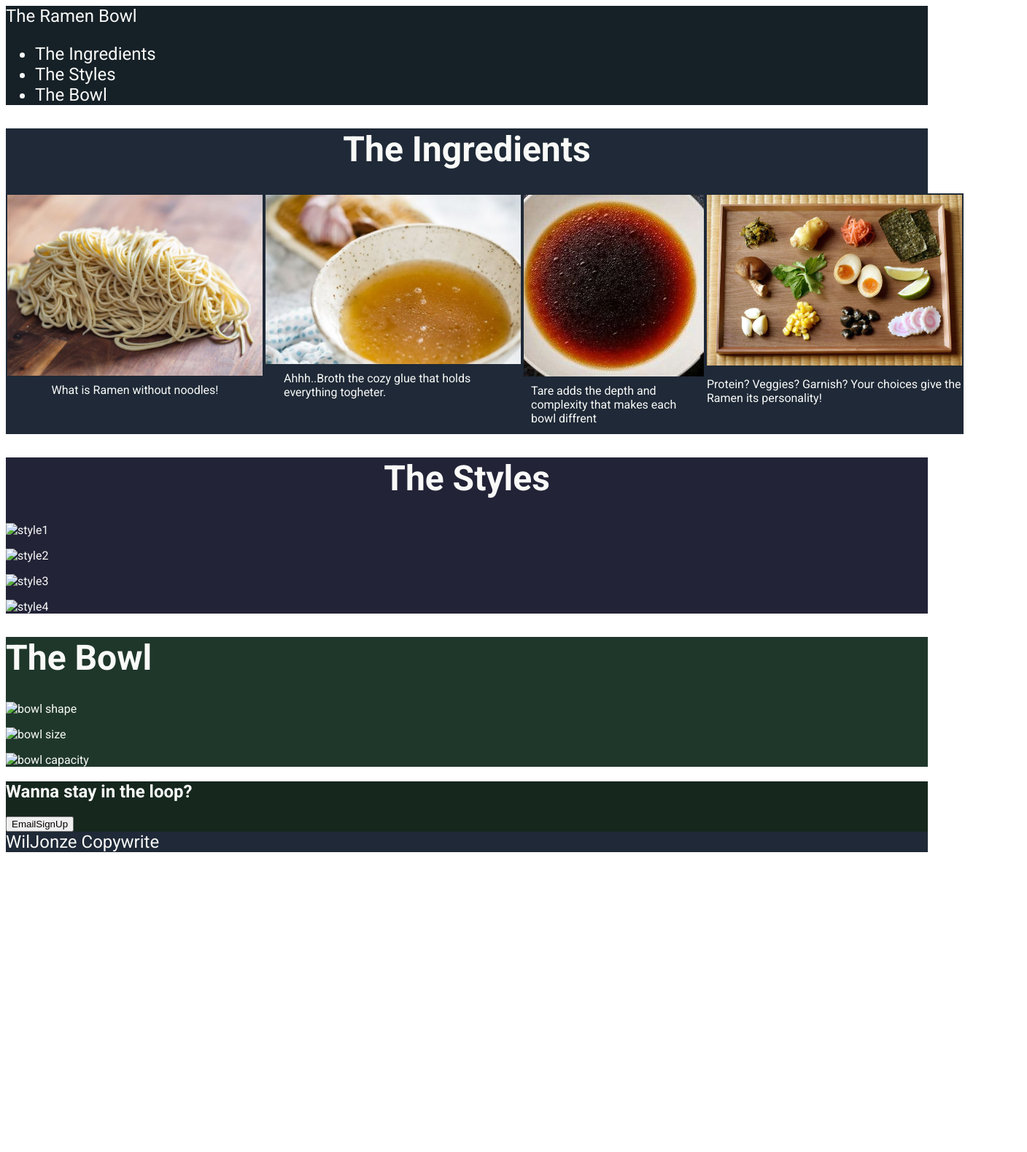
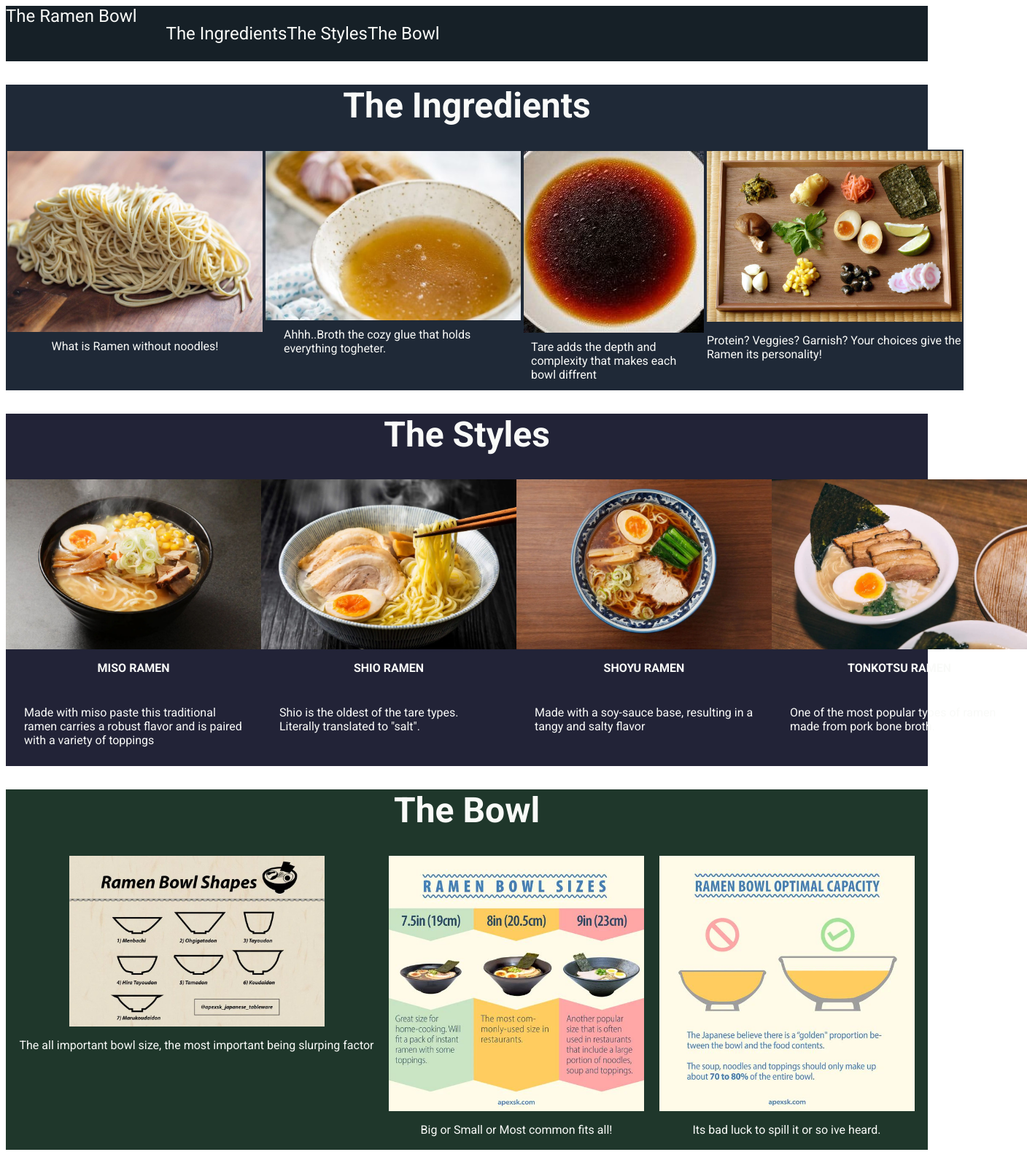
Before and after one commit to WilJonze/Ramen-Bowl-Landing-Page, a plain HTML site: page index.html in a window 1280 px wide. Shown: the top 1579 px of the page at 73% size, 1408 px wide, since content can reach past the window. Before the commit the page ends 1176 px from the top, so only its background shows below. Drawn offline with Linux system fonts and the light colour scheme.

Commit message:
added images and continued layout

```diff
--- a/css/style.css
+++ b/css/style.css
@@ -4,10 +4,11 @@ body{
     font-family: Roboto, Arial, Helvetica, sans-serif;
 }
 
-header {
+.header {
     background-color: #162027;
     color: #f9faf8;
     font-size: 24px;
+    display: flex;
 }
 
 img {
@@ -15,10 +16,32 @@ img {
     height: auto;
 }
 
+.navbar-container{
+    color:#f9faf8;
+    display: flex;
+    justify-content: flex-end;
+    align-content: flex-end;
+
+
+}
+
+.navbar{
+
+    list-style-type: none;
+    text-decoration: none;
+    display: flex;
+    justify-content: flex-end;
+    align-content: flex-end;
+}
+
+.link{
+    color: #f9faf8;
+    text-decoration: none;
+}
+
 .ingredient-container{
     background-color: #1f2937;
     color: #f9faf8;
-    font-family: Roboto, Arial, Helvetica, sans-serif;
 
 }
 
@@ -63,6 +86,26 @@ img {
     text-align: center;
 }
 
+.style-column,
+.style-img {
+    display:flex;
+}
+
+.style-column{
+    justify-content: space-evenly;
+}
+
+.style-img{
+    flex-direction: column;
+    align-items:center;
+}
+
+.style-info{
+    max-width: 300px;
+    gap: 45px;
+    padding: 10px;
+}
+
 .bowl-container{
     color: #f9faf8;
     background-color: #1f372b;
@@ -71,6 +114,22 @@ img {
 .bowl-head{
     color: #f9faf8;
     font-size: 48px;
+    text-align: center;
+}
+
+.bowl-column,
+.bowl-img {
+    display:flex;
+}
+
+.bowl-column{
+    justify-content: space-evenly;
+}
+
+.bowl-img{
+    flex-direction: column;
+    align-items: center;
+    padding: 2px;
 }
 
 .email-container{
--- a/index.html
+++ b/index.html
@@ -9,13 +9,13 @@
 </head>
 <body>
 
-    <header>
+    <header class="header">
         The Ramen Bowl
-        <nav>
-            <ul>
-                <li>The Ingredients</li>
-                <li>The Styles</li>
-                <li>The Bowl</li>
+        <nav class="navbar-container">
+            <ul class="navbar">
+                <li> <a href="#" class="link">The Ingredients</a></li>
+                <li> <a href="#" class="link">The Styles</a></li>
+                <li> <a href="#" class="link">The Bowl</a></li>
             </ul>
         </nav>
     </header>
@@ -51,23 +51,27 @@
         <div class="style-column">
 
            <div class="style-img">
-                <img src="" class="style-img" alt="style1">
-                 <p></p>
+                <img src="./img/misoramen.jpg" alt="style1">
+                 <p><strong>MISO RAMEN</strong></p>
+                 <p class="style-info">Made with miso paste this traditional ramen carries a robust flavor and is paired with a variety of toppings</p>
             </div>
 
             <div class="style-img">
-                <img src="" class="style-img" alt="style2">
-                 <p></p>
+                <img src="./img/shioramen.jpg" alt="style2">
+                <p><strong>SHIO RAMEN</strong></p>
+                <p class="style-info">Shio is the oldest of the tare types. Literally translated to "salt".</p>
             </div>
 
             <div class="style-img">
-                <img src="" class="style-img" alt="style3">
-                 <p></p>
+                <img src="./img/shoyuramen.jpg" alt="style3">
+                <p><strong>SHOYU RAMEN</strong></p>
+                <p class="style-info">Made with a soy-sauce base, resulting in a tangy and salty flavor</p>
             </div>
 
             <div class="style-img">
-                <img src="" class="style-img" alt="style4">
-                 <p></p>
+                <img src="./img/tonkotsuramen.jpg" alt="style4">
+                <p><strong>TONKOTSU RAMEN</strong></p>
+                <p class="style-info">One of the most popular types of ramen made from pork bone broth.</p>
             </div>
 
         </div>
@@ -78,18 +82,18 @@
         <div class="bowl-column">
 
             <div class="bowl-img">
-                <img src="" alt="bowl shape">
-                <p></p>
+                <img src="./img/ramenbowlstyles.jpg" alt="bowl shape">
+                <p class="bowl-info">The all important bowl size, the most important being slurping factor</p>
             </div>
 
             <div class="bowl-img">
-                <img src="" alt="bowl size">
-                <p></p>
+                <img src="./img/ramenbowlsizes.jpg" alt="bowl size">
+                <p class="bowl-info"> Big or Small or Most common fits all!</p>
             </div>
 
             <div class="bowl-img">
-                <img src="" alt="bowl capacity">
-                <p></p>
+                <img src="./img/ramenbowlcapacity.jpg" alt="bowl capacity">
+                <p class="bowl-info"> Its bad luck to spill it or so ive heard.</p>
             </div>
 
 
```
Also changed, not shown: img/misoramen.jpg (added), img/shioramen.jpg (added), img/shoyuramen.jpg (added), img/tonkotsuramen.jpg (added), 1 other file.
